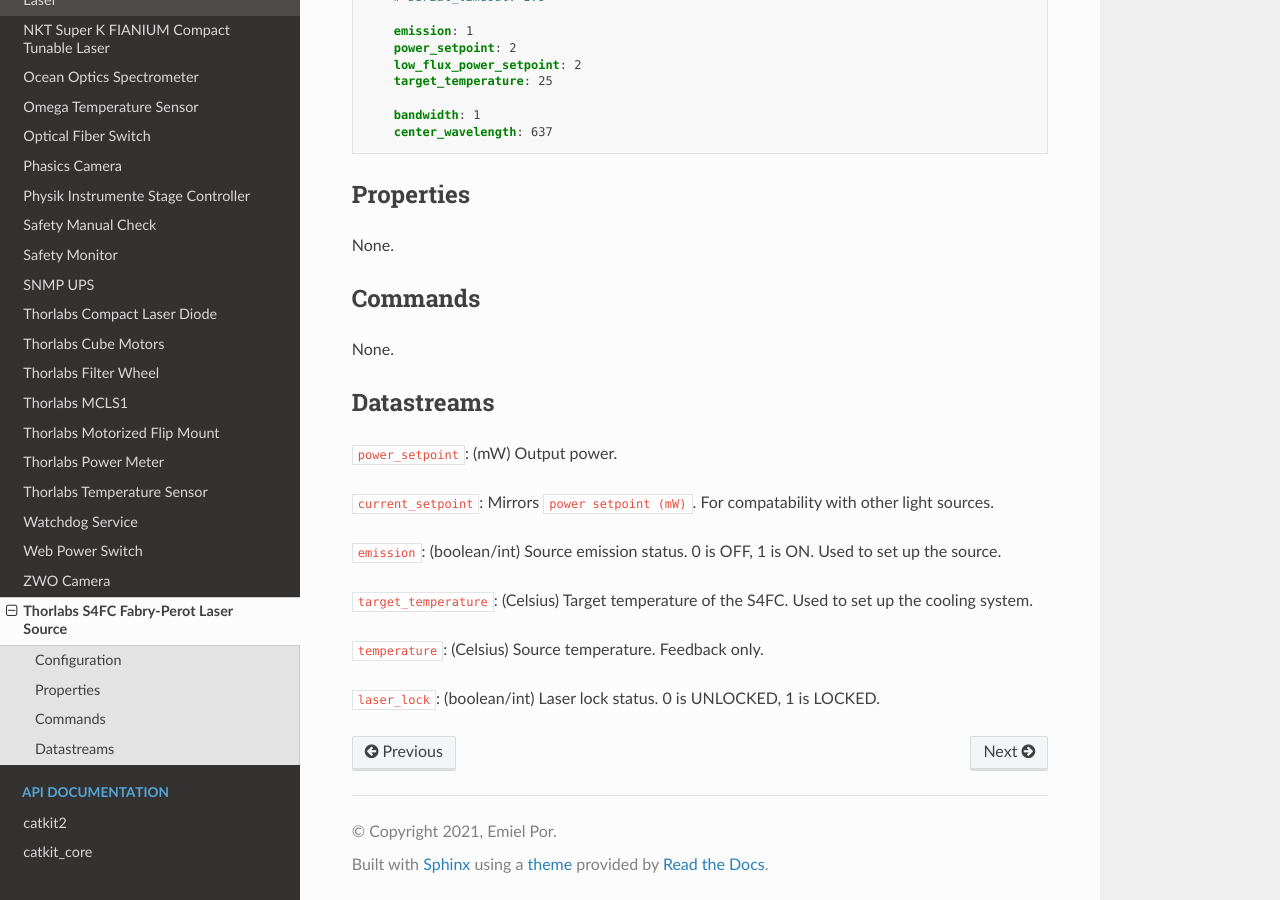
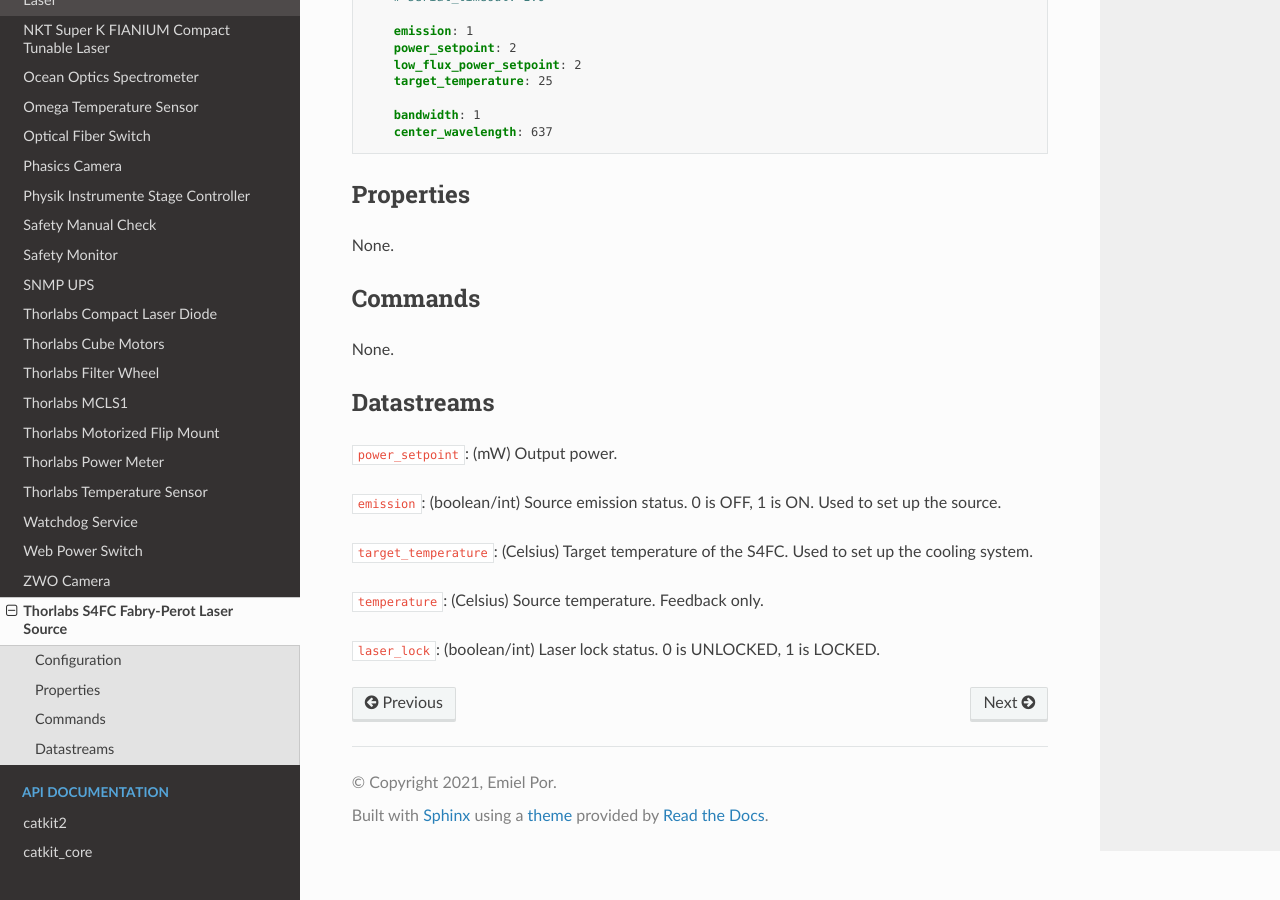
Before and after one commit to spacetelescope/catkit2, a Sphinx documentation site: the page built from docs/services/thorlabs_s4fc.rst, in a window 1280 px wide and 900 px high, scrolled down 778 px. Built offline with Sphinx 7.4.7 and the Read the Docs theme 3.1.0, drawn with Linux system fonts in a browser that asks for light colours.

Commit message:
doc update

```diff
--- a/docs/services/thorlabs_s4fc.rst
+++ b/docs/services/thorlabs_s4fc.rst
@@ -55,8 +55,6 @@
 -----------
 ``power_setpoint``: (mW) Output power.
 
-``current_setpoint``: Mirrors ``power setpoint (mW)``. For compatability with other light sources.
-
 ``emission``: (boolean/int) Source emission status. 0 is OFF, 1 is ON. Used to set up the source.
 
 ``target_temperature``: (Celsius) Target temperature of the S4FC. Used to set up the cooling system.
```
